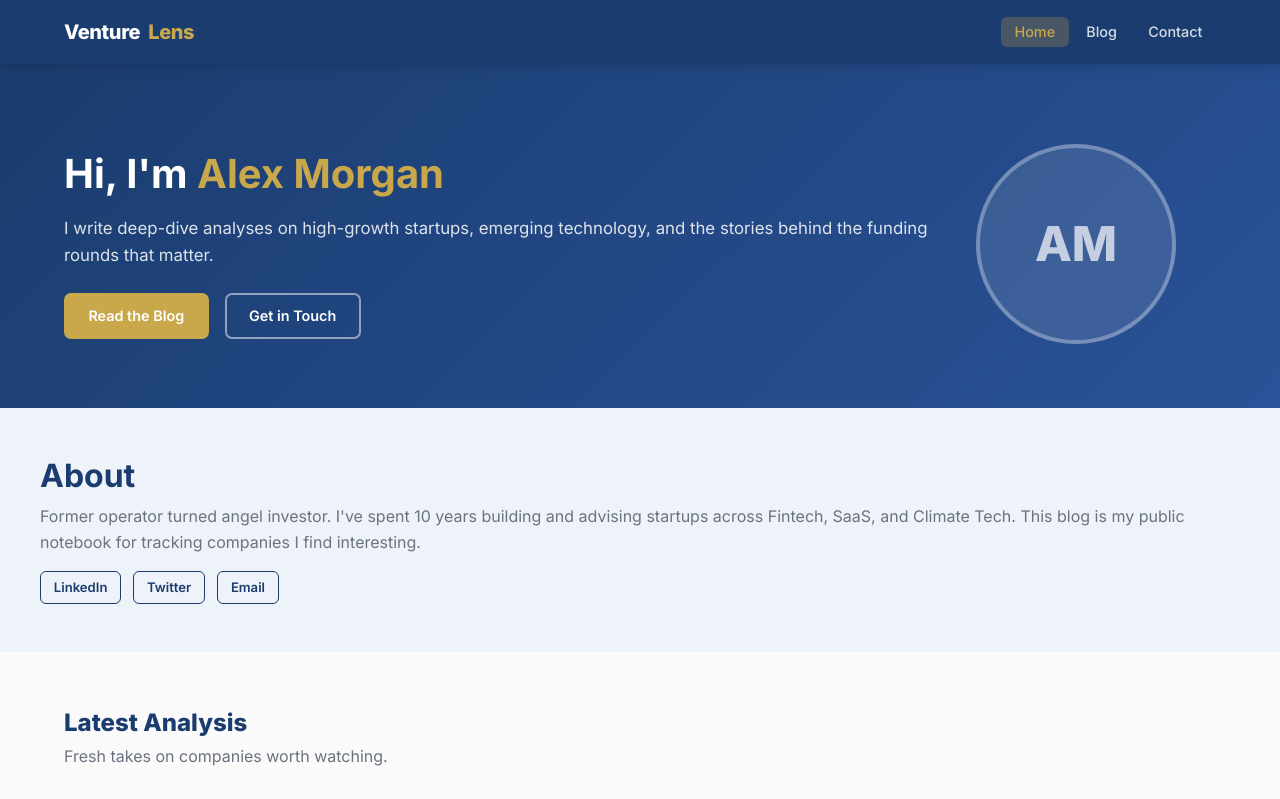
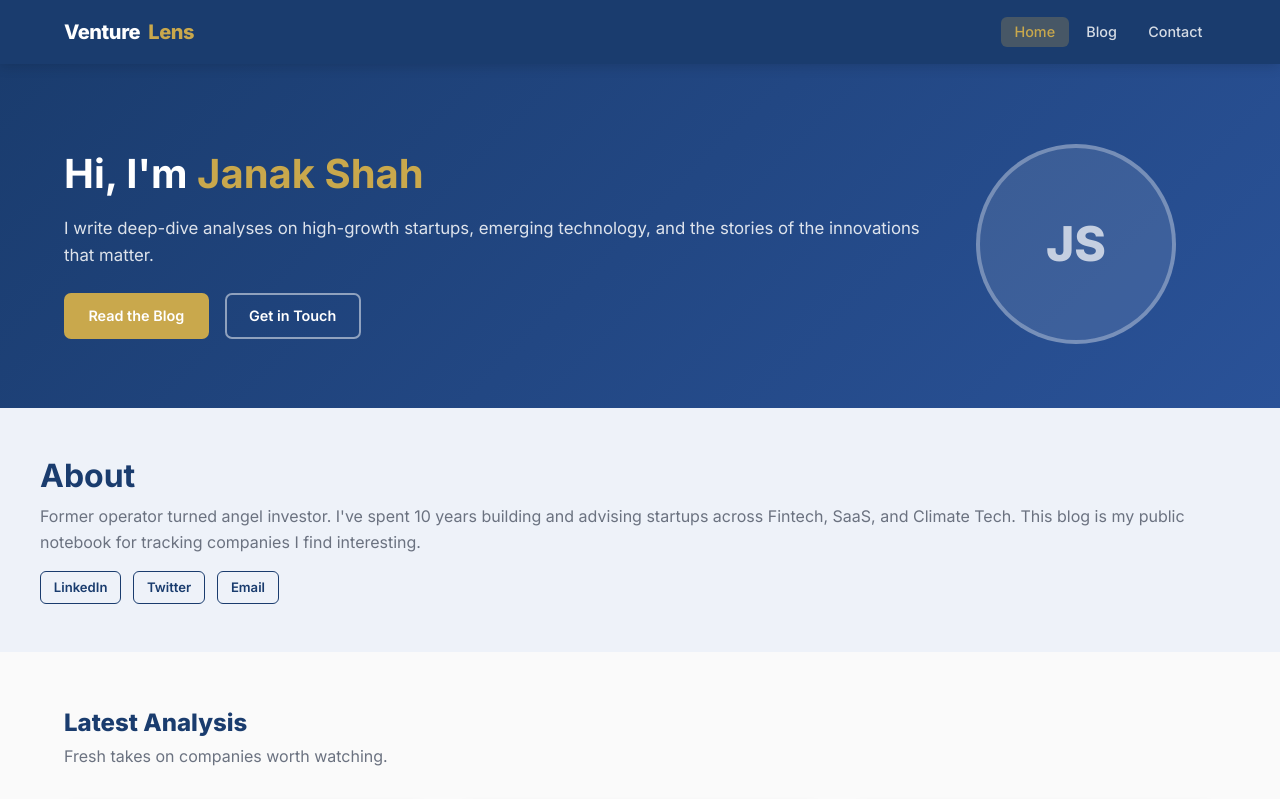
Before and after one commit to JanakShah007/Project-V, a website: page public/index.html in a window 1280 px wide. Shown: the top 799 px of the page. Drawn offline with Linux system fonts and the light colour scheme.

Commit message:
Update index.html

```diff
--- a/public/index.html
+++ b/public/index.html
@@ -6,7 +6,7 @@
 
   <!-- REPLACE: page title / site name -->
   <title>Venture Lens — Startup Analysis & Investment Insights</title>
-  <meta name="description" content="Deep-dive startup analysis, investment notes, and founder stories from a tech investor's perspective." />
+  <meta name="description" content="Deep-dive startup analysis, investment notes, and founder stories from an investor's perspective." />
 
   <!-- Google Fonts: Inter -->
   <link rel="preconnect" href="https://fonts.googleapis.com" />
@@ -47,9 +47,9 @@
     <div class="home-hero-inner container">
       <div class="home-hero-text">
         <!-- REPLACE: your name -->
-        <h1>Hi, I'm <span style="color:var(--accent)">Alex Morgan</span></h1>
+          <h1>Hi, I'm <span style="color:var(--accent)">Janak Shah</span></h1>
         <!-- REPLACE: your one-line professional tagline -->
-        <p>I write deep-dive analyses on high-growth startups, emerging technology, and the stories behind the funding rounds that matter.</p>
+        <p>I write deep-dive analyses on high-growth startups, emerging technology, and the stories of the innovations that matter.</p>
         <div style="display:flex;gap:1rem;flex-wrap:wrap;">
           <a href="blogs.html" class="btn btn-accent">Read the Blog</a>
           <a href="contact.html" class="btn btn-outline" style="border-color:rgba(255,255,255,0.5);color:#fff;">Get in Touch</a>
@@ -60,7 +60,7 @@
       <div class="home-hero-avatar" id="profile-avatar-home">
         <!-- REPLACE: profile photo -->
         <!-- Option A: placeholder initials (shown by default) -->
-        AM
+        JS
         <!-- Option B: uncomment and update with real photo:
         <img src="img/profile-photo.jpg" alt="Alex Morgan — replace with your name and photo" />
         -->
```
